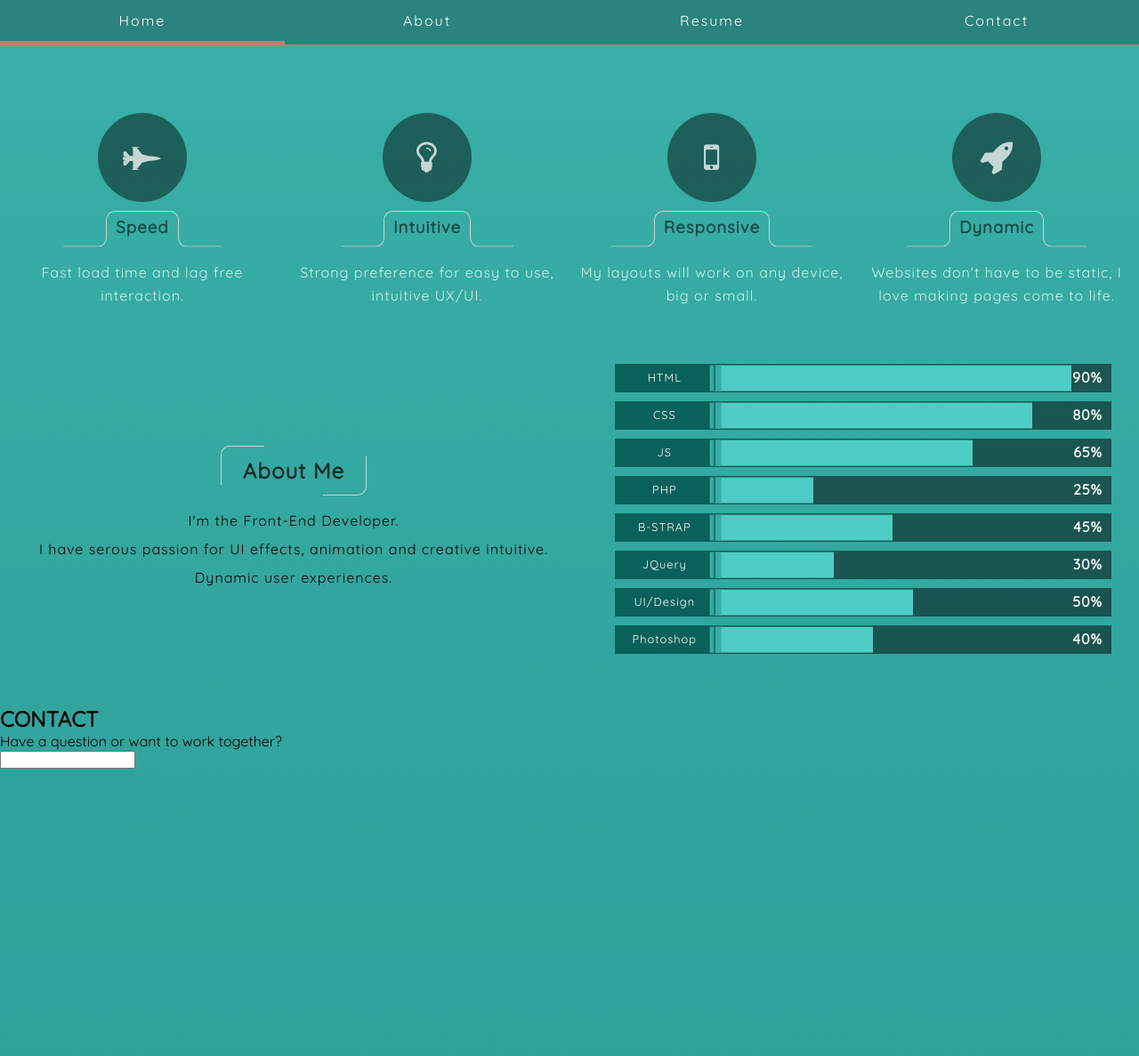
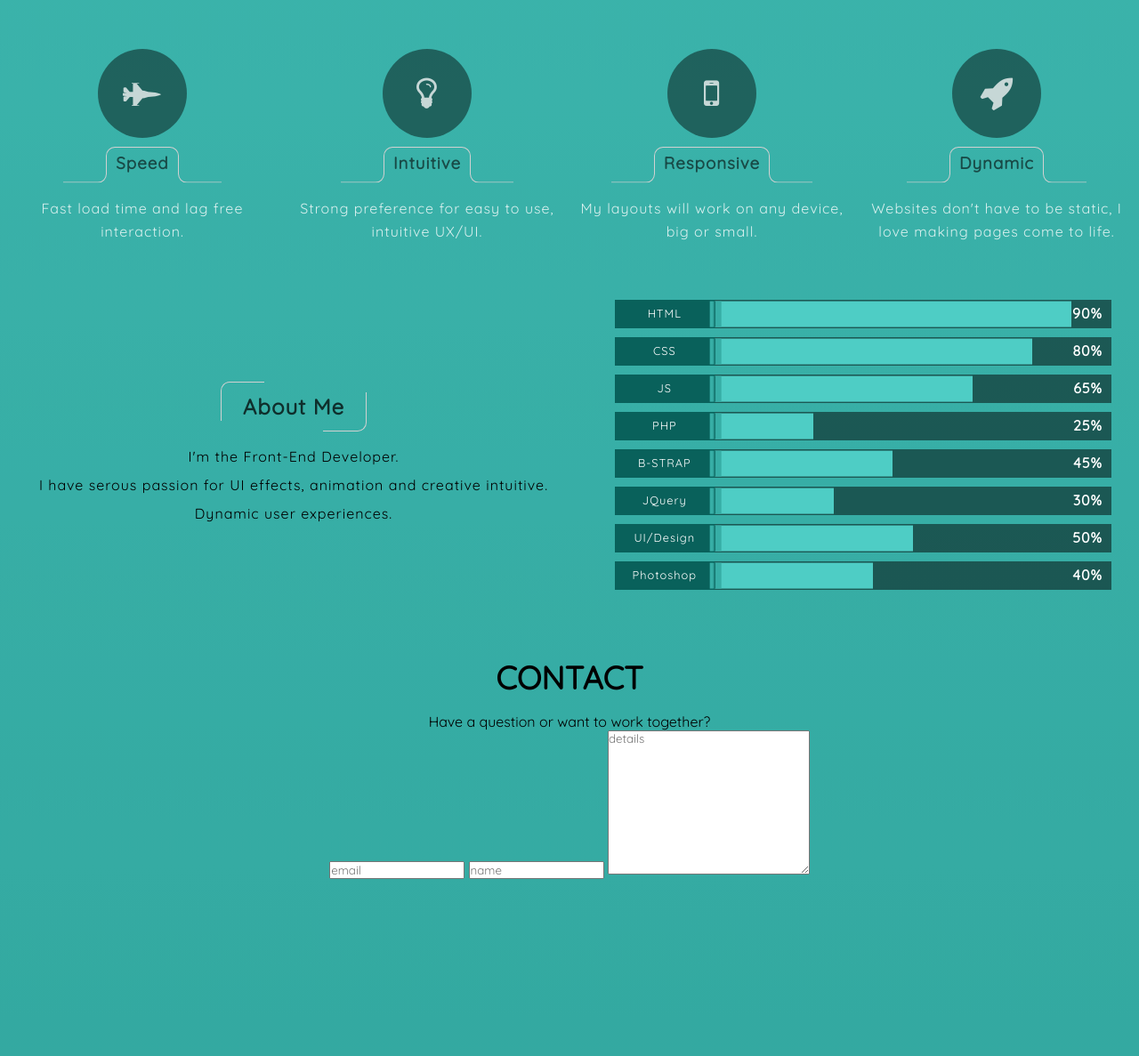
Before and after one commit to Ankit7991/Portfolio1, a PHP site: page / in a window 1280 px wide. Shown: the part 800-1987 px from the top of the page at 89% size. Run offline with PHP 8.4, Linux system fonts and the light colour scheme; style sheets or scripts are compiled from the project's sources; some web fonts are replaced.

Commit message:
back to normal

```diff
--- a/index.html
+++ b/index.html
@@ -212,17 +212,21 @@
         </div>
       </section>
 
-      <section id="CONTACT">
+      <section id="CONTACT" class="contact">
         <div class="contact-wrapper">
           <div class="contact-title">
             <h1>CONTACT</h1>
           </div>
           <div class="contact-fields">
             <p>Have a question or want to work together?</p>
-            <form action="" method="POST">
-              <input type="email" class="input-email">
+            <div class="form-wrapper">
 
-            </form>
+              <form action="" method="POST">
+                <input type="email" class="input-email" placeholder="email">
+                <input type="name" class="input-name" placeholder="name">
+                <textarea name="details" id="input-textarea" cols="30" rows="10" placeholder="details"></textarea>
+              </form>
+            </div>
           </div>
         </div>
       </section>
--- a/script/script.js
+++ b/script/script.js
@@ -99,6 +99,12 @@
           changeClass('jquery-bar-value', 'jquery-bar-value-animate');
           changeClass('ui-bar-value', 'ui-bar-value-animate');
           changeClass('photoshop-bar-value', 'photoshop-bar-value-animate');
+
+
+          // here animating titles
+          changeClass('contact-title', 'contact-title-animate')
+
+
           // changeClass('title-value-wrapper', 'title-value-wrapper-animate');
           //title value wrappers -> tvWrappers
           var languages = ['html', 'css', 'js', 'php', 'bootstrap', 'jquery', 'ui', 'photoshop'];
--- a/style/main/style.css
+++ b/style/main/style.css
@@ -27,7 +27,7 @@
   background: -webkit-gradient(linear, left top, left bottom, from(#1a857e), to(#4ecdc4));
   background: linear-gradient(#1a857e, #4ecdc4);
   position: relative;
-  height: 2700px;
+  height: 4000px;
 }
 
 body:after {
@@ -299,18 +299,6 @@
           transform: translate(3px, 0.5em);
 }
 
-section.intro-wrapper span.button:hover {
-  color: white;
-}
-
-section.intro-wrapper span.button:hover:before {
-  width: 80%;
-}
-
-section.intro-wrapper span.button:hover:after {
-  width: 80%;
-}
-
 main {
   position: relative;
   z-index: 1;
@@ -349,6 +337,7 @@
 
 main nav,
 main .nonSticky {
+  display: none;
   margin-bottom: 20px;
   border-bottom: 2px solid #db7070;
   background: #0000003f;
@@ -707,6 +696,80 @@
           transform: translate(0, -50%);
 }
 
+main section.contact {
+  text-align: center;
+  margin: 3em 0 0 0;
+  display: -webkit-box;
+  display: -ms-flexbox;
+  display: flex;
+  -webkit-box-pack: center;
+      -ms-flex-pack: center;
+          justify-content: center;
+  -webkit-box-align: center;
+      -ms-flex-align: center;
+          align-items: center;
+}
+
+main section.contact .contact-wrapper {
+  width: 80%;
+}
+
+main section.contact .contact-wrapper .contact-title {
+  position: relative;
+  height: 80px;
+  font-size: 0px;
+}
+
+main section.contact .contact-wrapper .contact-title h1 {
+  position: absolute;
+  top: 50%;
+  left: 50%;
+  -webkit-transform: translate(-50%, -50%);
+          transform: translate(-50%, -50%);
+}
+
+main section.contact .contact-wrapper .contact-title-animate {
+  -webkit-animation: fontPop 1.4s forwards ease-in;
+          animation: fontPop 1.4s forwards ease-in;
+  position: relative;
+}
+
+@-webkit-keyframes fontPop {
+  0% {
+    color: #888;
+  }
+  90% {
+    color: #333;
+    font-size: 40px;
+    -webkit-transform: rotate(10deg);
+            transform: rotate(10deg);
+  }
+  100% {
+    color: #000;
+    font-size: 24px;
+    -webkit-transform: rotate(0);
+            transform: rotate(0);
+  }
+}
+
+@keyframes fontPop {
+  0% {
+    color: #888;
+  }
+  90% {
+    color: #333;
+    font-size: 40px;
+    -webkit-transform: rotate(10deg);
+            transform: rotate(10deg);
+  }
+  100% {
+    color: #000;
+    font-size: 24px;
+    -webkit-transform: rotate(0);
+            transform: rotate(0);
+  }
+}
+
 .sticky-nav-wrapper {
   padding-top: 5em;
 }
--- a/style/main/style.scss
+++ b/style/main/style.scss
@@ -70,7 +70,7 @@
 body {
   background: linear-gradient(#1a857e, #4ecdc4);
   position: relative;
-  height: 2700px;
+  height: 4000px;
 
   &:after {
     content: "";
@@ -281,17 +281,6 @@
       transform: translate(3px, 0.5em);
     }
 
-    &:hover {
-      color: white;
-
-      &:before {
-        width: 80%;
-      }
-
-      &:after {
-        width: 80%;
-      }
-    }
 
   }
 
@@ -322,6 +311,7 @@
 
   nav,
   .nonSticky {
+    display: none;
     margin-bottom: 20px;
     border-bottom: 2px solid #db7070;
     // border-bottom: 0px solid transparent;
@@ -635,6 +625,47 @@
       }
     }
   }
+
+  section.contact{
+    text-align: center;
+    // border: 1px solid black;
+    margin: 3em 0 0 0;
+    @include center();
+    .contact-wrapper{
+      width: 80%;
+
+      .contact-title{
+        // border: 1px solid black;
+        position: relative;
+        height: 80px;
+        font-size: 0px;
+        // transition: font-size 0.4s;
+        h1{
+          @include centerAbsolute();
+        }
+      }
+      .contact-title-animate{
+        animation: fontPop 1.4s forwards ease-in;
+        position: relative;
+        @keyframes fontPop{
+          0%{
+            color: #888;
+          }
+          90%{
+            color: #333;
+            font-size: 40px;
+            transform: rotate(10deg);
+          }
+
+          100%{
+            color: #000;
+            font-size: 24px;
+            transform: rotate(0);
+          }
+        }
+      }
+    }
+  }
 }
 
 
```
Also changed, not shown: 1 other file.
